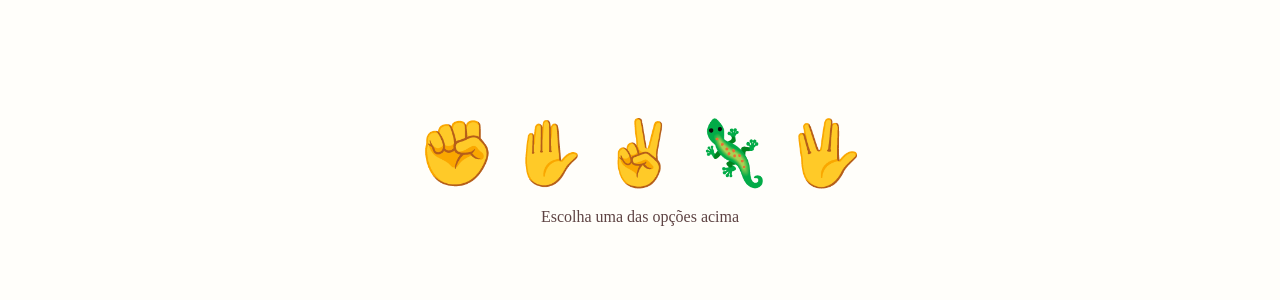
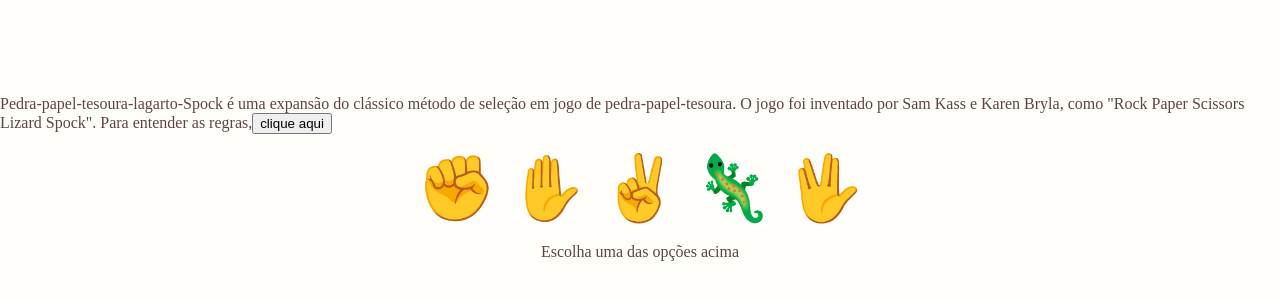
Before and after one commit to HaluDeCassia/largato-spock, a React (Create React App) app: page / in a window 1280 px wide. Shown: the part 222-522 px from the top of the page. Built offline with nearby package versions, Linux system fonts and the light colour scheme.

Commit message:
Import and use Modal in App

```diff
--- a/src/App.js
+++ b/src/App.js
@@ -2,6 +2,7 @@ import React from 'react';
 
 import Buttons from './components/Buttons';
 import Emoji from './components/Emoji';
+import Modal from './components/Modal';
 
 import { StyledApp, Global } from './styles/global';
 
@@ -68,6 +69,10 @@ export default function App() {
   return (
     <StyledApp>
       <Global />
+      <p>
+        Pedra-papel-tesoura-lagarto-Spock é uma expansão do clássico método de seleção em jogo de pedra-papel-tesoura. O jogo foi inventado por Sam Kass e Karen Bryla, como "Rock Paper Scissors Lizard Spock". Para entender as regras,
+        <button onClick={() => toggleModal(!modal)} aria-label="sair da fila">clique aqui</button>
+      </p>
       <Buttons playGame={ playGame } />
 
       { playerChoice && <p>Você: { OPTIONS[playerChoice].displayName }</p> }
@@ -75,6 +80,8 @@ export default function App() {
       { computerChoice && <p>Computador: { OPTIONS[computerChoice].displayName }</p> }
 
       <p>{ result }</p>
+
+      {modal && <Modal isOpen={modal} onClose={toggleModal} /> }
     </StyledApp>
   );
 }
```
